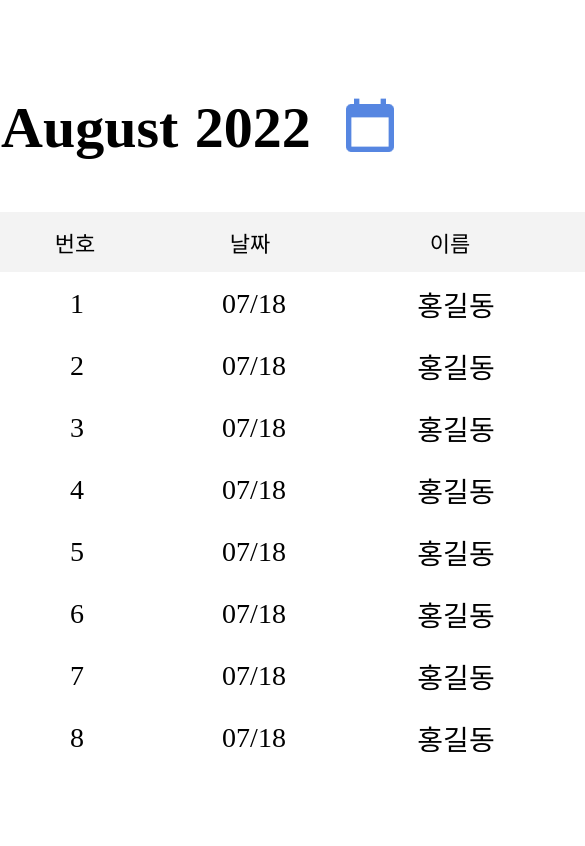
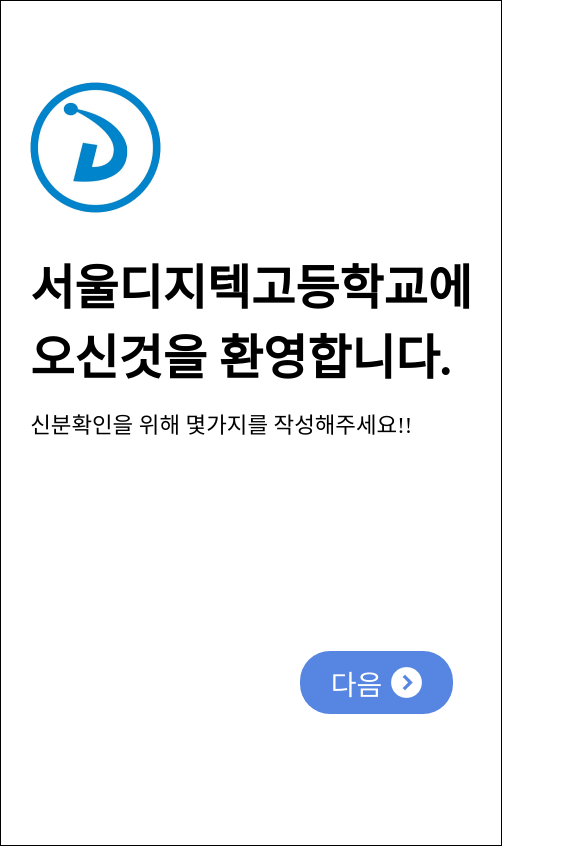
Before and after one commit to Resten1497/Entry_FrontTest, a React (Create React App) app: page / in a window 390 px wide. Shown: the top 846 px of the page, 585 px wide, since content can reach past the window. Built offline with nearby package versions, Linux system fonts and the light colour scheme; a web font is replaced by a local one.

Commit message:
Introduce mobile

```diff
--- a/src/App.js
+++ b/src/App.js
@@ -1,15 +1,15 @@
-// import IntroduceContainer from "./container/IntroduceContainer";
-// import InputContainer from "./container/InputContainer";
-// import CompleteContainer from "./container/CompleteContainer";
-// import { BrowserRouter, Route, Routes } from "react-router-dom";
-// import CameraContainer from "./container/CameraContainer";
+import IntroduceContainer from "./container/IntroduceContainer";
+import InputContainer from "./container/InputContainer";
+import CompleteContainer from "./container/CompleteContainer";
+import { BrowserRouter, Route, Routes } from "react-router-dom";
+import CameraContainer from "./container/CameraContainer";
 // import AdminContainer from './container/AdminContainer';
-import InquiryContainer from './container/InquiryContainer';
+// import InquiryContainer from './container/InquiryContainer';
 import GlobalStyle from "./style/globalStyle";
 function App() {
   return (
     <>
-      {/* <BrowserRouter>
+      <BrowserRouter>
         <GlobalStyle />
         <Routes>
           <Route path="/" element={<IntroduceContainer />} />
@@ -17,10 +17,10 @@
           <Route path="/complete" element={<CompleteContainer />} />
           <Route path="/camera" element={<CameraContainer />} />
         </Routes>
-      </BrowserRouter> */}
+      </BrowserRouter>
       <GlobalStyle />
-      {/* <AdminContainer /> */}
-    <InquiryContainer/>
+      {/* <AdminContainer />
+    <InquiryContainer/> */}
     </>
   );
 }
--- a/src/components/buttonComponent/index.jsx
+++ b/src/components/buttonComponent/index.jsx
@@ -24,9 +24,6 @@
   font-style: normal;
   font-weight: 500;
   font-size: 28px;
-  position: relative;
-  top: 100px;
-  left: 450px;
   &:focus {
     outline: none;
   }
--- a/src/container/InputContainer/index.jsx
+++ b/src/container/InputContainer/index.jsx
@@ -5,7 +5,7 @@
 import sendVisitorData from "../../api/sendVisitorData";
 import styled from "styled-components";
 
-function InputContainer(props) {
+function InputContainer() {
   const location = useLocation();
   console.log("state", location.state);
   const { cardId } = location.state;
@@ -26,7 +26,7 @@
     handleLinkOnClick();
   };
   const handleKeyDown = (e) => {
-    if (e.key === "Enter") {
+    if (e.keyCode === "13") {
       handleLinkOnClick();
     }
   };
--- a/src/container/IntroduceContainer/index.jsx
+++ b/src/container/IntroduceContainer/index.jsx
@@ -8,12 +8,13 @@
   const navigate = useNavigate();
   const handleLinkOnClick = useCallback(() => navigate("/camera"), [navigate]);
   const handleKeyDown = (e) => {
-    if (e.key === "Enter") {
+    if (e.keyCode === "13") {
       handleLinkOnClick();
     }
   };
   return (
     <Container>
+        <Content>
         <div>
           <Logo src={logo} alt="schoolLogo" />
           <MainText>
@@ -23,20 +24,29 @@
           </MainText>
           <SubText>신분확인을 위해 몇가지를 작성해주세요!!</SubText>
         </div>
-      <div>
+        <Btn>
           <NextBtn onClick={handleLinkOnClick} onKeyDown={handleKeyDown} />
-      </div>
+        </Btn>
+      </Content>
     </Container>
   );
 }
 
 const Container = styled.div`
-  width: 600px;
+  width: 500px;
   height: 100vh;
   margin: 0 auto;
+`;
+
+const Content = styled.div`
+
+  border: 1px solid #000;
+  width: 100%;
+  height: 100%;
   display: flex;
   flex-direction: column;
   justify-content: space-around;
+  align-items: center;
 `;
 
 const Logo = styled.img`
@@ -44,15 +54,21 @@
   margin-bottom: 32px;
 `;
 
-const MainText = styled.p`
-  font-size: 58px;
+const MainText = styled.h1`
+  font-size: 3em;
   font-weight: 600;
   padding-bottom: 18px;
 `;
 
 const SubText = styled.p`
-  font-size: 28px;
+  font-size: 1.4em;
   font-weight: 400;
 `;
 
+const Btn = styled.div`
+  margin: 50px 0 50px 0;
+  position: relative;
+  left: 125px;
+`
+
 export default IntroduceContainer;
```
Also changed, not shown: 1 other file (tests, documents, lock files or other folders). Lines whose indentation alone changed are shown as unchanged.
